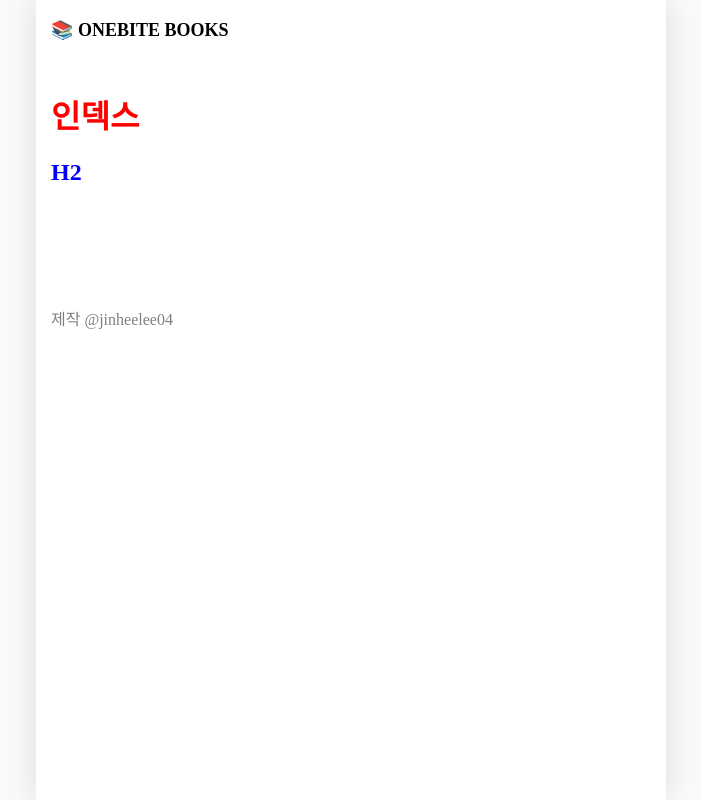
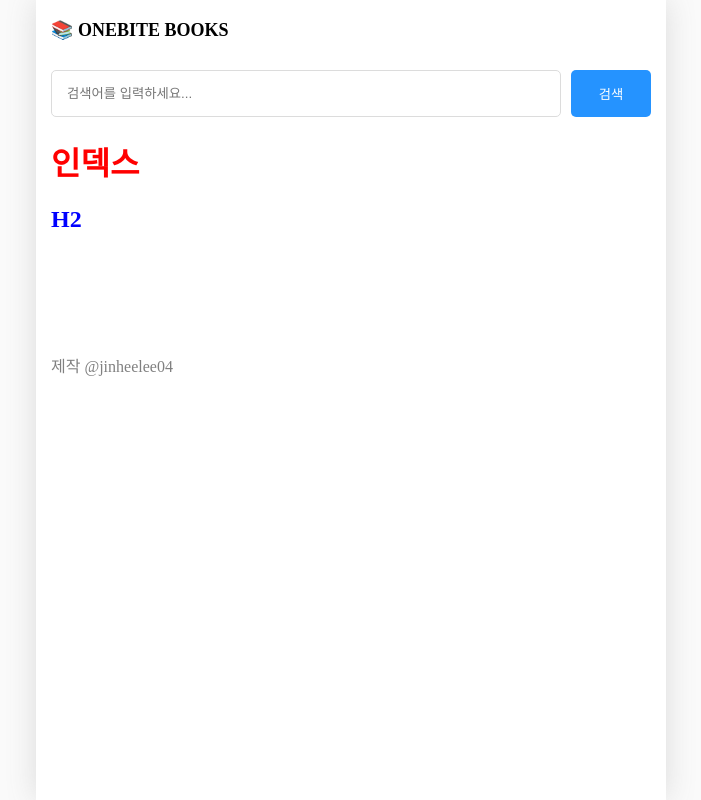
Before and after one commit to jinheelee04/nextjs-study, a Next.js app: page / in a window 1280 px wide. Shown: the whole page, without its empty margins (289-990 px from the left). Built offline with nearby package versions, Linux system fonts and the light colour scheme.

Commit message:
2.8 페이지별 레이아웃 설정하기

```diff
--- /dev/null
+++ b/src/components/searchable-layout.module.css
@@ -0,0 +1,21 @@
+.searchbar_container {
+  display: flex;
+  gap: 10px;
+  margin-bottom: 20px;
+}
+
+.searchbar_container > input {
+  flex: 1;
+  padding: 15px;
+  border-radius: 5px;
+  border: 1px solid rgb(220, 220, 220);
+}
+
+.searchbar_container > button {
+  width: 80px;
+  border-radius: 5px;
+  border: none;
+  background-color: rgb(37, 147, 255);
+  color: white;
+  cursor: pointer;
+}
--- /dev/null
+++ b/src/components/searchable-layout.tsx
@@ -0,0 +1,45 @@
+import { useRouter } from "next/router";
+import { ReactNode, useEffect, useState } from "react";
+import style from "./searchable-layout.module.css";
+export default function SearchableLayout({
+  children,
+}: {
+  children: ReactNode;
+}) {
+  const router = useRouter();
+  const [search, setSearch] = useState("");
+
+  const q = router.query.q as string;
+  useEffect(() => {
+    setSearch(q || "");
+  }, [q]);
+
+  const onChangeSearch = (e: React.ChangeEvent<HTMLInputElement>) => {
+    setSearch(e.target.value);
+  };
+  const onSubmit = () => {
+    if (!search || q === search) return;
+    router.push(`/search?q=${search}`);
+  };
+
+  const onKeyDown = (e: React.KeyboardEvent<HTMLInputElement>) => {
+    if (e.key === "Enter") {
+      onSubmit();
+    }
+  };
+
+  return (
+    <div>
+      <div className={style.searchbar_container}>
+        <input
+          value={search}
+          onKeyDown={onKeyDown}
+          onChange={onChangeSearch}
+          placeholder="검색어를 입력하세요..."
+        />
+        <button onClick={onSubmit}>검색</button>
+      </div>
+      {children}
+    </div>
+  );
+}
--- a/src/pages/_app.tsx
+++ b/src/pages/_app.tsx
@@ -1,7 +1,11 @@
+import { ReactNode } from "react";
 import GlobalLayout from "@/components/global-layout";
 import "@/styles/globals.css";
 import type { AppProps } from "next/app";
-
+import { NextPage } from "next";
+type NextPageWithLayout = NextPage & {
+  getLayout?: (page: ReactNode) => ReactNode;
+};
 /**
  * 리액트의 App 컴포넌트와 동일한 역활
  * 루트컴포넌트 (모든페이지들의 부모 컴포넌트)
@@ -10,10 +14,12 @@
  * @param param0
  * @returns
  */
-export default function App({ Component, pageProps }: AppProps) {
-  return (
-    <GlobalLayout>
-      <Component {...pageProps} />
-    </GlobalLayout>
-  );
+export default function App({
+  Component,
+  pageProps,
+}: AppProps & {
+  Component: NextPageWithLayout;
+}) {
+  const getLayout = Component.getLayout ?? ((page: ReactNode) => page);
+  return <GlobalLayout>{getLayout(<Component {...pageProps} />)}</GlobalLayout>;
 }
--- a/src/pages/index.tsx
+++ b/src/pages/index.tsx
@@ -1,4 +1,6 @@
+import SearchableLayout from "@/components/searchable-layout";
 import style from "./index.module.css";
+import { ReactNode } from "react";
 
 /**
  * module css 를 사용하면 자동으로 유니크한 클래스네임을 만들어준다.
@@ -14,3 +16,7 @@
     </>
   );
 }
+
+Home.getLayout = (page: ReactNode) => {
+  return <SearchableLayout>{page}</SearchableLayout>;
+};
--- a/src/pages/search/index.tsx
+++ b/src/pages/search/index.tsx
@@ -1,7 +1,13 @@
+import SearchableLayout from "@/components/searchable-layout";
 import { useRouter } from "next/router";
+import { ReactNode } from "react";
 
 export default function Page() {
   const router = useRouter();
   const { q } = router.query;
   return <h1>Search {q}</h1>;
 }
+
+Page.getLayout = (page: ReactNode) => {
+  return <SearchableLayout>{page}</SearchableLayout>;
+};
```
